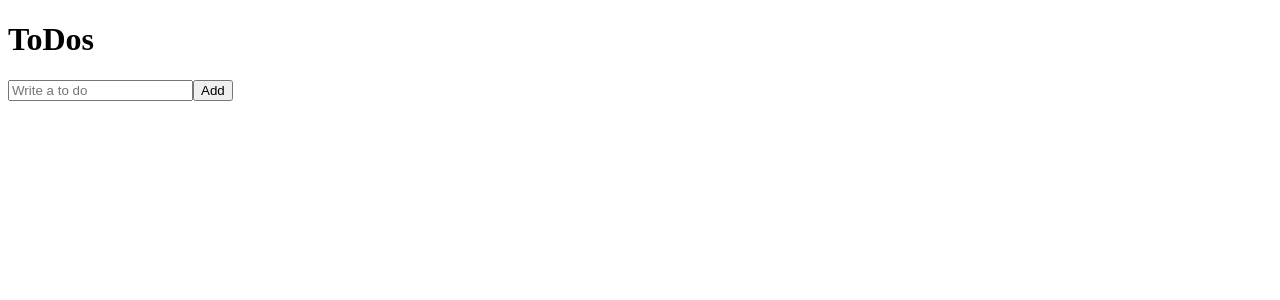
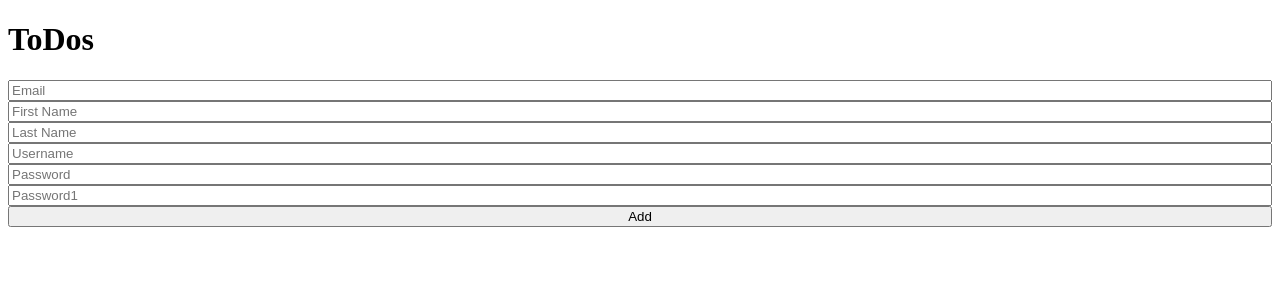
Before and after one commit to shionpark/react-todos, a React (Vite) app: page / in a window 1280 px wide. Shown: the top 300 px of the page. Built offline with nearby package versions, Linux system fonts and the light colour scheme.

Commit message:
Config: react-hooks 의존성 추가

```diff
--- a/package.json
+++ b/package.json
@@ -12,6 +12,7 @@
   "dependencies": {
     "react": "^18.2.0",
     "react-dom": "^18.2.0",
+    "react-hook-form": "^7.46.2",
     "react-router": "^6.16.0",
     "react-router-dom": "^6.16.0",
     "recoil": "^0.7.7"
--- a/src/pages/Home.tsx
+++ b/src/pages/Home.tsx
@@ -1,32 +1,20 @@
-import React, { useState } from 'react';
+import React from 'react';
+import { useForm } from 'react-hook-form';
 
 function Home() {
-  const [toDo, setToDo] = useState('');
-  const [toDoError, setToDoError] = useState('');
-
-  const onChange = (event: React.FormEvent<HTMLInputElement>) => {
-    const {
-      currentTarget: { value },
-    } = event;
-    setToDoError('');
-    setToDo(value);
-  };
-
-  const onSubmit = (event: React.FormEvent<HTMLFormElement>) => {
-    event.preventDefault();
-    if (toDo.length < 10) {
-      return setToDoError('To do should be longer');
-    }
-    console.log('submit');
-  };
-
+  const { register, watch } = useForm();
+  console.log(watch());
   return (
     <div>
-      <form onSubmit={onSubmit}>
-        <h1>ToDos</h1>
-        <input onChange={onChange} value={toDo} placeholder="Write a to do" />
+      <h1>ToDos</h1>
+      <form style={{ display: 'flex', flexDirection: 'column' }}>
+        <input {...register('email')} placeholder="Email" />
+        <input {...register('firstName')} placeholder="First Name" />
+        <input {...register('lastName')} placeholder="Last Name" />
+        <input {...register('username')} placeholder="Username" />
+        <input {...register('password')} placeholder="Password" />
+        <input {...register('password1')} placeholder="Password1" />
         <button>Add</button>
-        {toDoError !== '' ? toDoError : null}
       </form>
     </div>
   );
```
Also changed, not shown: 1 other file (tests, documents, lock files or other folders).
